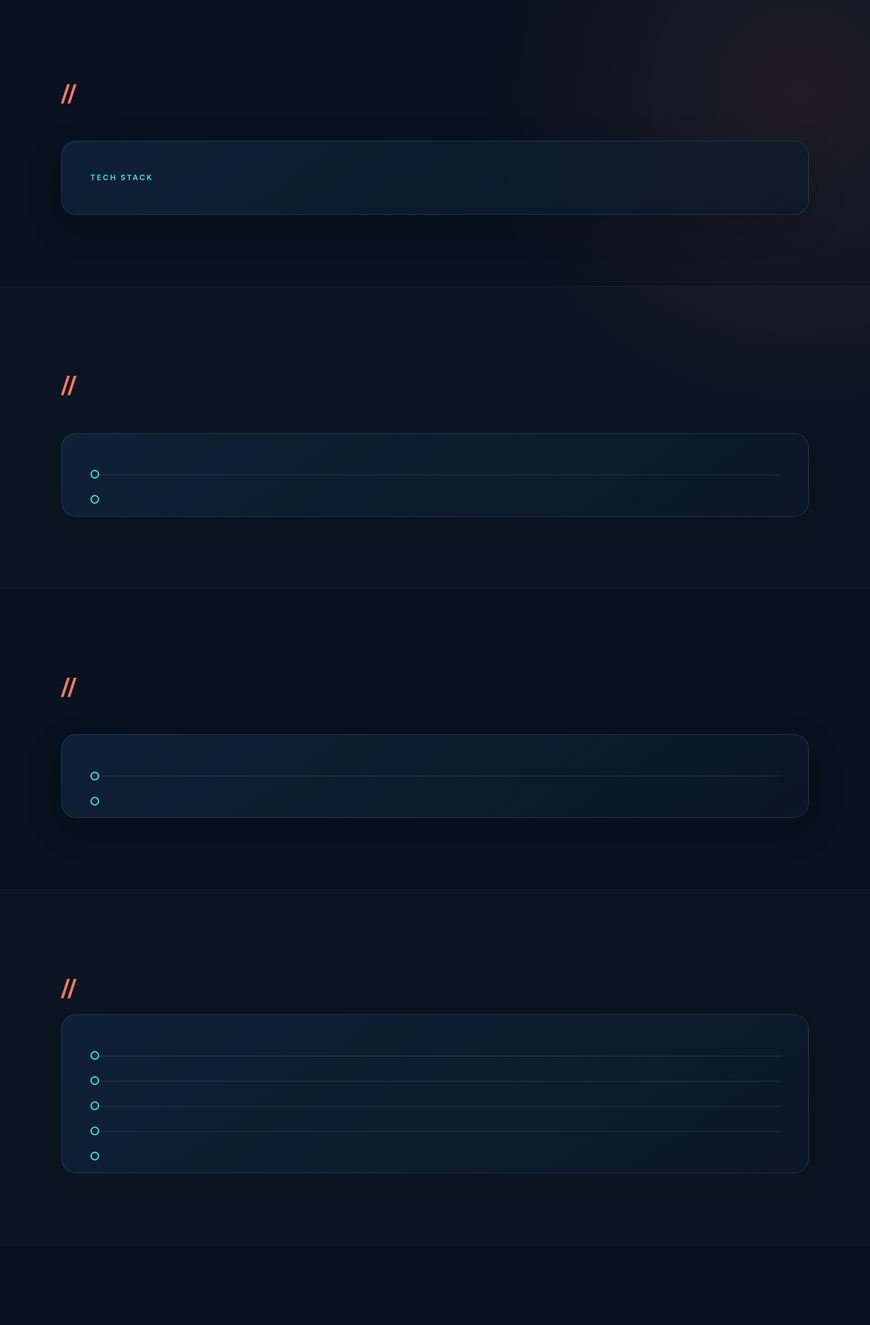
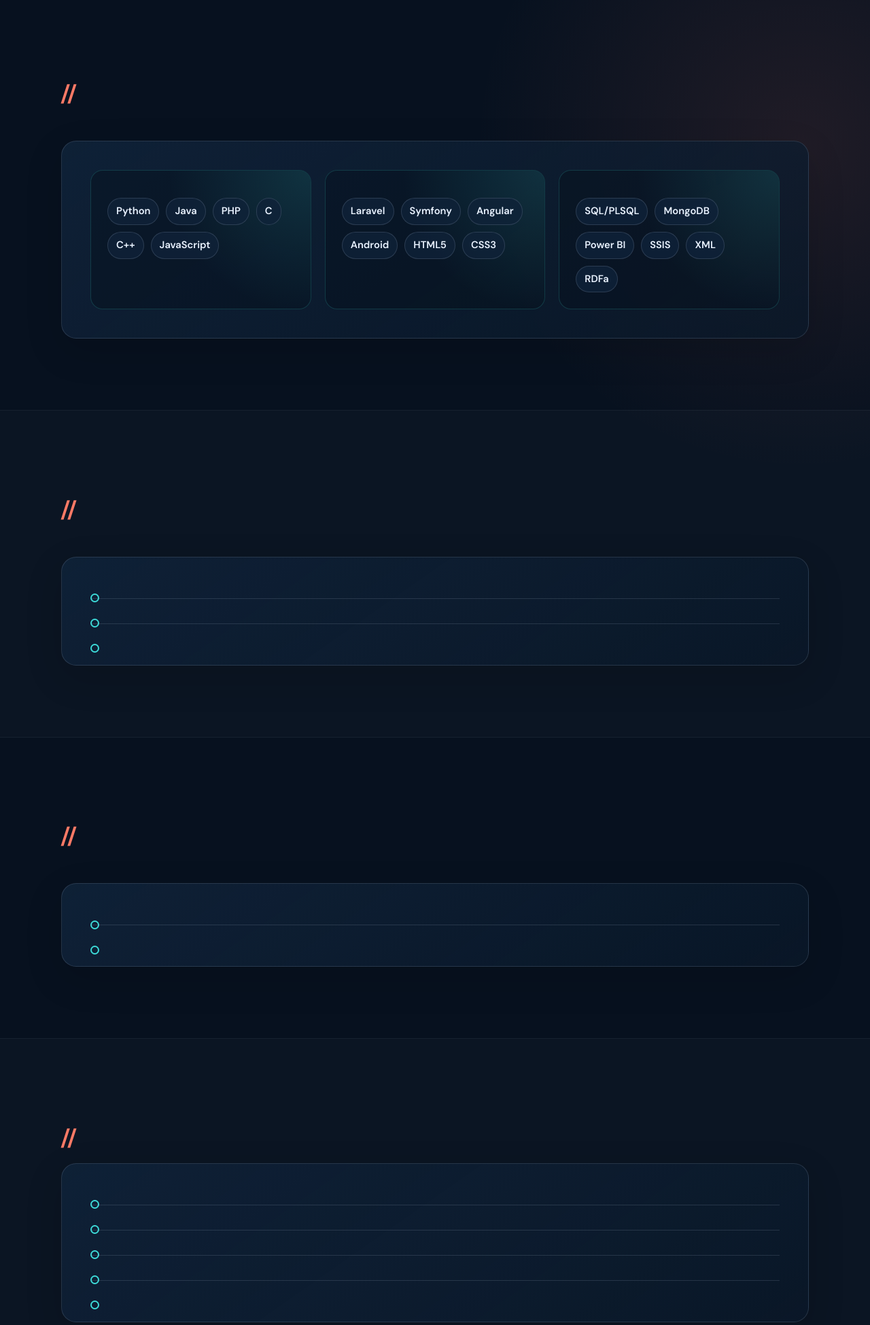
Before and after one commit to safaferchichi/portfolio, a Flask app: page / in a window 1280 px wide. Shown: the part 1252-3201 px from the top of the page at 68% size. Run offline with Flask 3, Linux system fonts and the light colour scheme.

Commit message:
final Committ

```diff
--- a/static/css/style.css
+++ b/static/css/style.css
@@ -436,21 +436,54 @@ h3 {
 }
 
 .skills-grid {
-    position: relative;
-    color: var(--ink);
-    font-family: var(--font-title);
-    font-size: clamp(1.15rem, 2vw, 1.45rem);
-    line-height: 2;
+    display: grid;
+    grid-template-columns: repeat(3, minmax(0, 1fr));
+    gap: 20px;
 }
 
-.skills-grid::before {
-    content: 'TECH STACK';
-    display: block;
-    color: var(--cyan);
-    font-family: var(--font-body);
-    font-size: 0.72rem;
-    font-weight: 700;
-    letter-spacing: 0.2em;
+.skill-card {
+    position: relative;
+    overflow: hidden;
+    min-height: 100%;
+    padding: 24px;
+    border: 1px solid rgba(61, 219, 217, 0.18);
+    border-radius: 18px;
+    background: rgba(7, 17, 31, 0.48);
+}
+
+.skill-card::before {
+    content: '';
+    position: absolute;
+    inset: 0;
+    background: radial-gradient(circle at top right, rgba(61, 219, 217, 0.14), transparent 55%);
+    pointer-events: none;
+}
+
+.skill-card h3 {
+    position: relative;
+    margin-bottom: 16px;
+    color: var(--ink);
+    font-size: 1.1rem;
+}
+
+.skill-tags {
+    position: relative;
+    display: flex;
+    flex-wrap: wrap;
+    gap: 10px;
+}
+
+.skill-tags span {
+    display: inline-flex;
+    align-items: center;
+    min-height: 34px;
+    padding: 6px 12px;
+    border: 1px solid rgba(158, 176, 200, 0.2);
+    border-radius: 999px;
+    color: var(--ink);
+    background: rgba(16, 35, 58, 0.78);
+    font-size: 0.92rem;
+    font-weight: 600;
 }
 
 .experience-list,
@@ -460,6 +493,7 @@ h3 {
 }
 
 .experience-list li,
+.experience-list > div,
 .education-list li,
 #ws li {
     position: relative;
@@ -468,6 +502,7 @@ h3 {
 }
 
 .experience-list li + li,
+.experience-list > div + div,
 .education-list li + li,
 #ws li + li {
     margin-top: 18px;
@@ -476,6 +511,7 @@ h3 {
 }
 
 .experience-list li::before,
+.experience-list > div::before,
 .education-list li::before,
 #ws li::before {
     content: '';
@@ -489,9 +525,18 @@ h3 {
 }
 
 .experience-list li + li::before,
+.experience-list > div + div::before,
 .education-list li + li::before,
 #ws li + li::before {
     top: calc(18px + 0.72em);
+}
+
+.experience-list h3 {
+    color: var(--muted);
+    font-family: var(--font-body);
+    font-size: 1rem;
+    font-weight: 500;
+    line-height: 1.75;
 }
 
 .video-wrapper iframe,
@@ -612,6 +657,7 @@ h3 {
 }
 
 [dir='rtl'] .experience-list li,
+[dir='rtl'] .experience-list > div,
 [dir='rtl'] .education-list li,
 [dir='rtl'] #ws li {
     padding-right: 28px;
@@ -619,6 +665,7 @@ h3 {
 }
 
 [dir='rtl'] .experience-list li::before,
+[dir='rtl'] .experience-list > div::before,
 [dir='rtl'] .education-list li::before,
 [dir='rtl'] #ws li::before {
     right: 0;
@@ -672,6 +719,10 @@ h3 {
         text-align: center;
         margin-inline: auto;
     }
+
+    .skills-grid {
+        grid-template-columns: 1fr;
+    }
 }
 
 @media (max-width: 620px) {
@@ -721,6 +772,16 @@ h3 {
         min-height: 230px;
     }
 
+    .about-content,
+    .skills-grid,
+    .experience-list,
+    .education-list,
+    #ws .container > ul,
+    .video-wrapper,
+    #contact .container > p {
+        padding: 22px;
+    }
+
     .btn {
         width: 100%;
     }
--- a/static/portfolio.xml
+++ b/static/portfolio.xml
@@ -268,6 +268,13 @@
   <content lang="en">Experience</content>
   <content lang="ar">الخبرة</content>
   <content lang="ja">職務経験</content>
+</block>
+
+<block id="exp_natixis_trading">
+  <content lang="fr">Alternante chez Natixis (2025 - aujourd'hui) : support de trading, suivi des demandes utilisateurs et assistance fonctionnelle sur les outils de marché.</content>
+  <content lang="en">Work-study student at Natixis (2025 - present): trading support, user request follow-up and functional assistance on market tools.</content>
+  <content lang="ar">طالبة بالتناوب لدى Natixis (2025 - حتى الآن): دعم التداول، متابعة طلبات المستخدمين والمساعدة الوظيفية على أدوات السوق.</content>
+  <content lang="ja">Natixisでワークスタディ学生（2025年 - 現在）：トレーディングサポート、ユーザー依頼のフォロー、市場系ツールの機能サポート。</content>
 </block>
 
 <block id="exp_holydis_ai">
--- a/static_site/index.html
+++ b/static_site/index.html
@@ -144,7 +144,39 @@
         <p class="section-subtitle">Technologies et outils</p>
       </div>
       <div class="skills-grid">
-        <p>Laravel, Symfony, PHP, Java, C, C++, Python, JavaScript, Angular, Android, SQL/PLSQL, MongoDB, Power BI, SSIS, Excel</p>
+        <div class="skill-card" property="foaf:topic_interest">
+          <h3>Langages de programmation</h3>
+          <div class="skill-tags" aria-label="Langages de programmation">
+            <span property="foaf:topic_interest">Python</span>
+            <span property="foaf:topic_interest">Java</span>
+            <span property="foaf:topic_interest">PHP</span>
+            <span property="foaf:topic_interest">C</span>
+            <span property="foaf:topic_interest">C++</span>
+            <span property="foaf:topic_interest">JavaScript</span>
+          </div>
+        </div>
+        <div class="skill-card" property="foaf:topic_interest">
+          <h3>Technologies web et données</h3>
+          <div class="skill-tags" aria-label="Technologies web et données">
+            <span property="foaf:topic_interest">Laravel</span>
+            <span property="foaf:topic_interest">Symfony</span>
+            <span property="foaf:topic_interest">Angular</span>
+            <span property="foaf:topic_interest">Android</span>
+            <span property="foaf:topic_interest">HTML5</span>
+            <span property="foaf:topic_interest">CSS3</span>
+          </div>
+        </div>
+        <div class="skill-card" property="foaf:topic_interest">
+          <h3>Domaines d’expertise</h3>
+          <div class="skill-tags" aria-label="Domaines d’expertise">
+            <span property="foaf:topic_interest">SQL/PLSQL</span>
+            <span property="foaf:topic_interest">MongoDB</span>
+            <span property="foaf:topic_interest">Power BI</span>
+            <span property="foaf:topic_interest">SSIS</span>
+            <span property="foaf:topic_interest">XML</span>
+            <span property="foaf:topic_interest">RDFa</span>
+          </div>
+        </div>
       </div>
     </div>
   </section>
@@ -157,6 +189,7 @@
         <p class="section-subtitle">Parcours professionnel</p>
       </div>
       <ul class="experience-list">
+        <li>Alternante chez Natixis (2025 - aujourd&#39;hui) : support de trading, suivi des demandes utilisateurs et assistance fonctionnelle sur les outils de marché.</li>
         <li>Stage de fin d’études – SOTEB Modula, Tunis (févr. 2024 – mai 2024) : conception et développement d’une application web de gestion logistique avec Laravel.</li>
         <li>Stage de perfectionnement – Clevory Training, Tunis (janv. 2023 – févr. 2023) : développement d’un site e-commerce avec PrestaShop et amélioration de l’expérience utilisateur.</li>
       </ul>
--- a/templates/index.html
+++ b/templates/index.html
@@ -138,7 +138,39 @@
         <p class="section-subtitle">{{ texts['subtitle_skills'] }}</p>
       </div>
       <div class="skills-grid">
-        <p>{{ texts['skills_list'] }}</p>
+        <div class="skill-card" property="foaf:topic_interest">
+          <h3>{{ texts['skills_languages_title'] }}</h3>
+          <div class="skill-tags" aria-label="{{ texts['skills_languages_title'] }}">
+            <span property="foaf:topic_interest">Python</span>
+            <span property="foaf:topic_interest">Java</span>
+            <span property="foaf:topic_interest">PHP</span>
+            <span property="foaf:topic_interest">C</span>
+            <span property="foaf:topic_interest">C++</span>
+            <span property="foaf:topic_interest">JavaScript</span>
+          </div>
+        </div>
+        <div class="skill-card" property="foaf:topic_interest">
+          <h3>{{ texts['skills_web_title'] }}</h3>
+          <div class="skill-tags" aria-label="{{ texts['skills_web_title'] }}">
+            <span property="foaf:topic_interest">Laravel</span>
+            <span property="foaf:topic_interest">Symfony</span>
+            <span property="foaf:topic_interest">Angular</span>
+            <span property="foaf:topic_interest">Android</span>
+            <span property="foaf:topic_interest">HTML5</span>
+            <span property="foaf:topic_interest">CSS3</span>
+          </div>
+        </div>
+        <div class="skill-card" property="foaf:topic_interest">
+          <h3>{{ texts['skills_expertise_title'] }}</h3>
+          <div class="skill-tags" aria-label="{{ texts['skills_expertise_title'] }}">
+            <span property="foaf:topic_interest">SQL/PLSQL</span>
+            <span property="foaf:topic_interest">MongoDB</span>
+            <span property="foaf:topic_interest">Power BI</span>
+            <span property="foaf:topic_interest">SSIS</span>
+            <span property="foaf:topic_interest">XML</span>
+            <span property="foaf:topic_interest">RDFa</span>
+          </div>
+        </div>
       </div>
     </div>
   </section>
@@ -151,6 +183,7 @@
         <p class="section-subtitle">{{ texts['subtitle_experience'] }}</p>
       </div>
       <ul class="experience-list">
+        <li>{{ texts['exp_natixis_trading'] }}</li>
         <li>{{ texts['exp_holydis_ai'] }}</li>
         <li>{{ texts['exp_holydis_fs'] }}</li>
       </ul>
--- a/utils/validate_and_parse.py
+++ b/utils/validate_and_parse.py
@@ -6,9 +6,9 @@ print("🔍 Validation DTD…")
 dtd = etree.DTD('data/portfolio.dtd')
 xml_doc = etree.parse('portfolio.xml')
 if dtd.validate(xml_doc):
-    print(" portfolio.xml est conforme à portfolio.dtd")
+    print("✅ portfolio.xml est conforme à portfolio.dtd")
 else:
-    print(" Erreurs de validation DTD:")
+    print("❌ Erreurs de validation DTD:")
     for err in dtd.error_log.filter_from_errors():
         print(f" - Ligne {err.line}, Col {err.column} : {err.message}")
 
```
Also changed, not shown: index.html (+34 -1 lines), static_site/ar.html (+34 -1 lines), static_site/en.html (+34 -1 lines), static_site/ja.html (+34 -1 lines), 2 other files.
